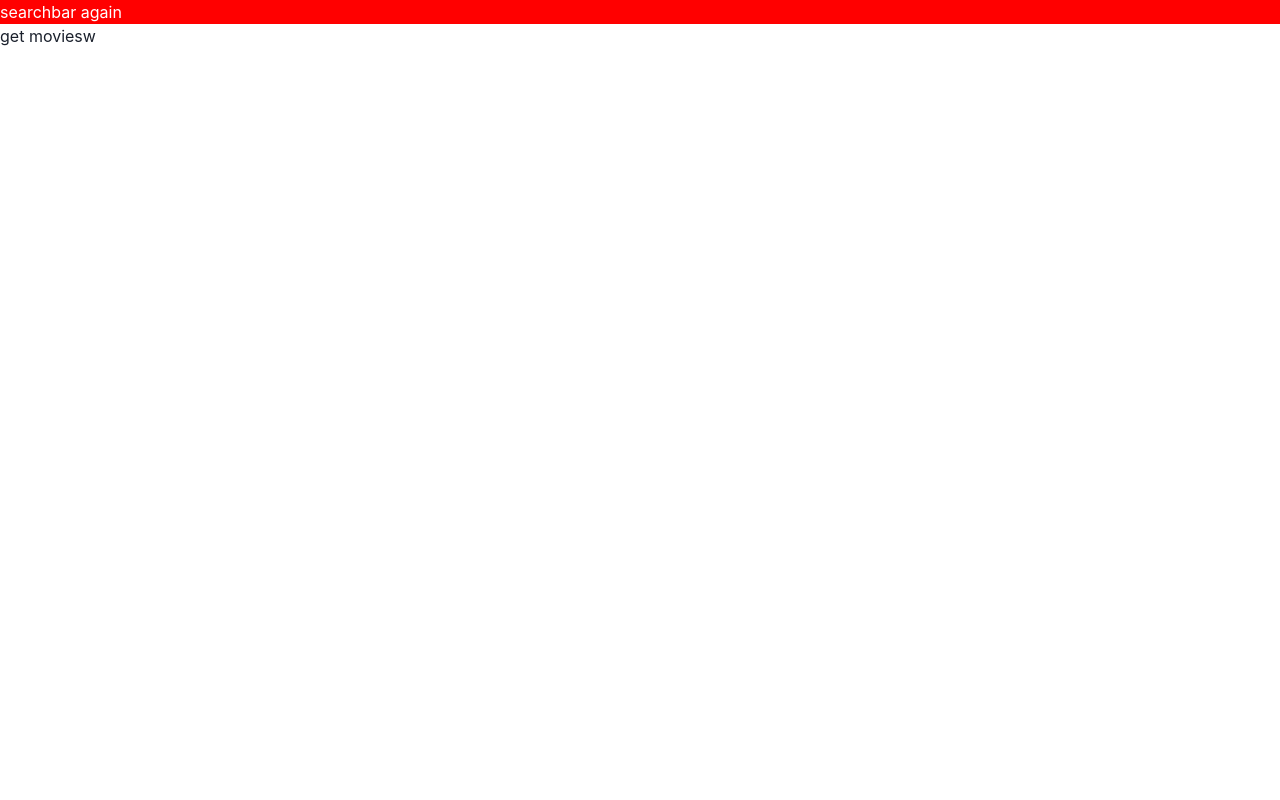
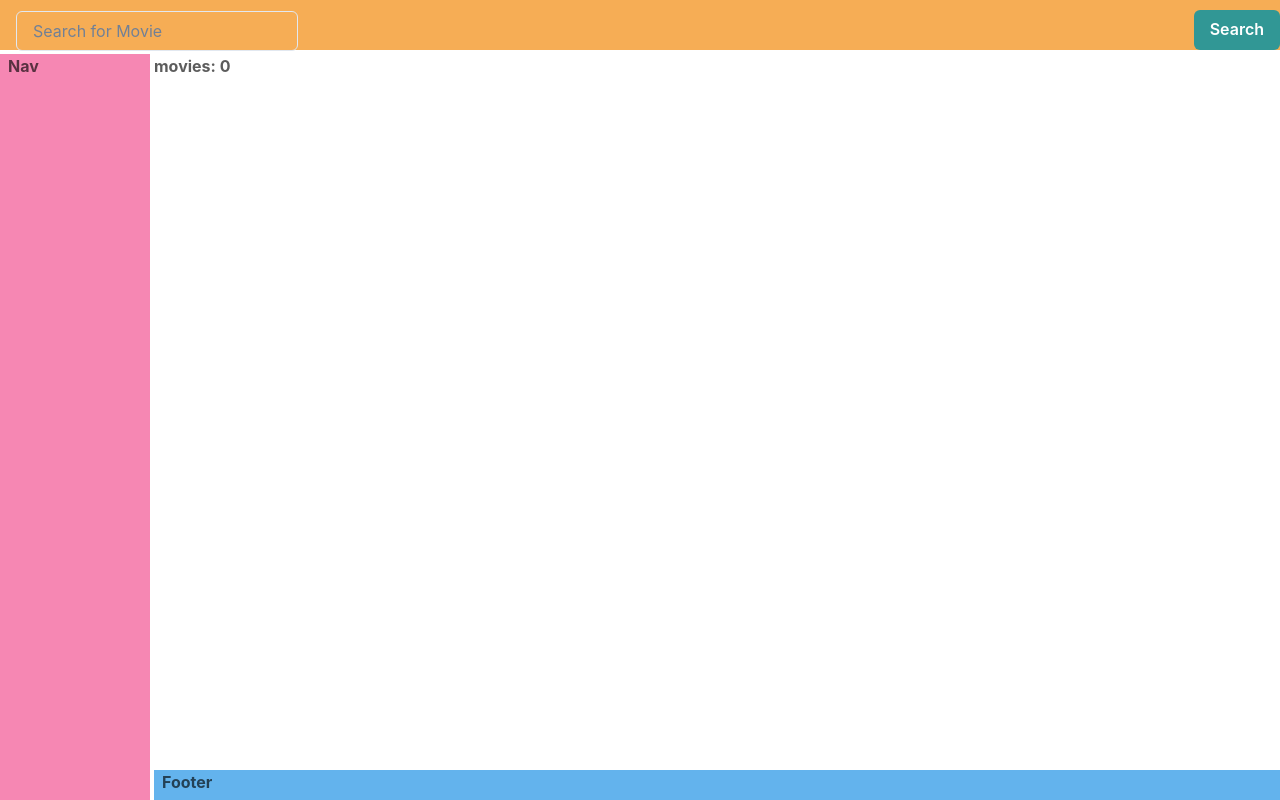
Before and after one commit to michael-aman01/MovieNightJS, a Next.js app: page / in a window 1280 px wide. Built offline with nearby package versions, Linux system fonts and the light colour scheme.

Commit message:
add movie widgets

```diff
--- a/components/App/index.js
+++ b/components/App/index.js
@@ -1,17 +1,38 @@
 import HeaderBar from "../HeaderBar";
 import styles from "./app.module.css"
 import React from "react";
-import Layout from "../Layout"
+
 import MoviesIndexItem from "../MovieIndexItem";
+import {  Grid, GridItem } from '@chakra-ui/react'
+import Searchbar from "../Searchbar";
+import MoviesIndex from "../MoviesIndex";
 export default function App(){
     return(
         <>
+<Grid
+  templateAreas={`"header header"
+                  "nav main"
+                  "nav footer"`}
+  gridTemplateRows={'50px 1fr 30px'}
+  gridTemplateColumns={'150px 1fr'}
+  h='100vh'
+  gap='1'
+  color='blackAlpha.700'
+  fontWeight='bold'
+>
+  <GridItem pl='2' bg='orange.300' area={'header'}>
+        <Searchbar></Searchbar>
+  </GridItem>
+  <GridItem pl='2' bg='pink.300' area={'nav'}>
+    Nav
+  </GridItem>
 
-        <div>
+    <MoviesIndex></MoviesIndex>
 
-            <HeaderBar></HeaderBar>
-            <MoviesIndexItem></MoviesIndexItem>
-        </div>
+  <GridItem pl='2' bg='blue.300' area={'footer'}>
+    Footer
+  </GridItem>
+</Grid>
         </>
     )
 }
--- a/components/HeaderBar/index.js
+++ b/components/HeaderBar/index.js
@@ -5,9 +5,9 @@ import Searchbar from "../Searchbar";
 export default function HeaderBar(){
     return (
         <>
-            <div className={styles.header_container}>
+
                <Searchbar></Searchbar>
-            </div>
+
         </>
     )
 }
--- a/components/Layout/index.js
+++ /dev/null
@@ -1,20 +0,0 @@
-import React from "react";
-import { Flex, Spacer, Center, Text, Square, Box, Grid, GridItem } from '@chakra-ui/react'
-
-export default function Layout({children}){
-    return (
-<Grid
-  h='100vh'
-  w='100vw'
-  templateRows='repeat(2, 1fr)'
-  templateColumns='repeat(5, 1fr)'
-  gap={3}
->
-
-
-
-  <GridItem colSpan={4} rowspan={4} bg='tomato' />
-  <GridItem rowSpan={1} colSpan={1} bg='tomato' />
-</Grid>
-    )
-}
--- a/components/MovieIndexItem/index.js
+++ b/components/MovieIndexItem/index.js
@@ -1,38 +1,44 @@
 import React from "react";
 import { useEffect, useState } from "react";
+import {Card, Flex, Stack, Heading, CardBody, CardFooter, Button, Image, CardHeader, Text,Box,  VStack, StackDivider} from "@chakra-ui/react"
 
-
-export default function MoviesIndexItem(){
-    const [title, setTitle] = useState("Avengers Endgame")
-    const [data, setData] = useState()
-    const [searchResults, setSearchResults] = useState()
-
-    const getData = async () => {
-        try{
-            const params = new URLSearchParams({s: title, r: "json"})
-            const req = await fetch(`api/search/`, {
-                method: "POST",
-                body: JSON.stringify({"title":title}),
-            })
-            console.log(req)
-            setSearchResults(req)
-        }catch(error){
-            console.log(error)
-        }
-    }
-
-
+export default function MoviesIndexItem({movieData}){
 
     return (
         <>
-            <div>
-               <button onClick={getData}>get moviesw</button>
-            </div>
-            {searchResults && (
-                <div>
-                    Data retrieved
-                </div>
-            )}
+        {movieData && (
+
+<Card
+  direction={{ base: 'column', sm: 'row' }}
+  overflow='hidden'
+  variant='outline'
+>
+  <Image
+    objectFit='cover'
+    maxW={{ base: '100%', sm: '200px' }}
+   src={movieData.Poster}
+
+  />
+
+  <Stack>
+    <CardBody>
+      <Heading size='lg'>{movieData.Title}</Heading>
+
+      <Text py='2'>
+        Caffè latte is a coffee beverage of Italian origin made with espresso
+        and steamed milk.
+      </Text>
+    </CardBody>
+
+    <CardFooter>
+      <Button variant='solid' colorScheme='blue'>
+            Add to Bookmarks
+      </Button>
+    </CardFooter>
+  </Stack>
+</Card>
+
+    )}
         </>
     )
 
--- /dev/null
+++ b/components/MoviesIndex/index.js
@@ -0,0 +1,52 @@
+import React from "react";
+import { useState, useEffect } from "react";
+import { Input, Stack, Container, Box, SimpleGrid, VStack, StackDivider, Flex} from "@chakra-ui/react";
+import Searchbar from "../Searchbar";
+import { useSelector } from "react-redux";
+import MoviesIndexItem from "../MovieIndexItem";
+export default function MoviesIndex(){
+    const stateMovies = useSelector(state => state.movies)
+    const [movies, setMovies] = useState()
+
+    useEffect(() => {
+        if(Object.values(stateMovies).length > 0){
+            setMovies(stateMovies.movies)
+        }
+    },[stateMovies])
+
+    useEffect(() => {
+        console.log("movies", movies)
+    },[movies])
+
+
+
+    return (
+        <>
+
+<Flex>
+
+
+  movies: {Object.values(stateMovies).length}
+            {movies  &&
+
+<VStack
+  divider={<StackDivider borderColor='gray.200' />}
+  spacing={4}
+  align='stretch'
+  w="90%"
+  h="100%"
+  padding="10%"
+>
+    {Object.values(movies).map((movie,i) => (<MoviesIndexItem movieData={movie} key={i}></MoviesIndexItem>))}
+        </VStack>
+
+
+
+            }
+
+</Flex>
+
+        </>
+    )
+
+}
--- a/components/Searchbar/index.js
+++ b/components/Searchbar/index.js
@@ -1,10 +1,64 @@
 import React from "react";
+import {useState, useEffect} from "react"
+import { useSelector, useDispatch } from "react-redux";
+import { Input, Stack, Spacer, Container, Box, Button, Flex, ButtonGroup, Heading } from "@chakra-ui/react";
+import style from "./searchbar.module.css"
+import MoviesIndex from "../MoviesIndex";
+import { addMovies } from "../../pages/store/movies";
 
 
 export default function Searchbar(){
+    const [title, setTitle] = useState("Avengers Endgame")
+    const [data, setData] = useState()
+    const [searchResults, setSearchResults] = useState()
+
+    const dispatch = useDispatch()
+
+    useEffect(() => {
+        if(searchResults !== undefined){
+            dispatch(addMovies(searchResults))
+        }
+    },[searchResults])
+
+    const getData = async () => {
+
+        try{
+            const params = new URLSearchParams({s: title, r: "json"})
+            const req = await fetch(`api/search/`, {
+                method: "POST",
+                body: JSON.stringify({"title":title}),
+            })
+            const data = await req.json()
+            console.log(data)
+            setSearchResults(data.Search)
+        }catch(error){
+            console.log(error)
+        }
+    }
+
     return (
         <>
-            <div>searchbar again</div>
-        </>
+
+
+  <Flex minWidth='max-content' alignItems='center' gap='2' justifyContent="center">
+  <Box p='2' >
+    <Heading size='lg'>
+        <Input placeholder="Search for Movie" variant="outline"></Input>
+    </Heading>
+  </Box>
+  <Spacer />
+  <ButtonGroup gap='2'>
+    <Button colorScheme='teal' onClick={getData}>Search</Button>
+
+  </ButtonGroup>
+</Flex>
+
+
+
+</>
     )
+
+
+
+
 }
--- a/components/Searchbar/searchbar.module.css
+++ b/components/Searchbar/searchbar.module.css
@@ -0,0 +1,4 @@
+.search_container {
+    width: 100%;
+
+}
--- a/package.json
+++ b/package.json
@@ -14,7 +14,11 @@
     "react": "^18.2.0",
     "react-dom": "^18.2.0",
     "react-dotenv": "^0.1.3",
+    "react-redux": "^8.0.5",
     "react-scripts": "5.0.1",
+    "redux": "^4.2.1",
+    "redux-logger": "^3.0.6",
+    "redux-thunk": "^2.4.2",
     "web-vitals": "^2.1.4"
   },
   "scripts": {
--- a/pages/api/search.js
+++ b/pages/api/search.js
@@ -23,7 +23,7 @@
       try{
         const data = await reqData.json()
         console.log(data)
-        return res.status(200).json({test: "food"})
+        return res.status(200).json(data)
       }catch(error){
         console.log(error.response)
       }
--- a/pages/index.js
+++ b/pages/index.js
@@ -1,13 +1,29 @@
 import React from "react";
 import App from "../components/App";
 import { ChakraProvider } from "@chakra-ui/react";
+import { Provider } from 'react-redux';
+import configureStore from './store/index';
+import { useDispatch } from 'react-redux';
+
+
 export default function Main(){
+  let store = configureStore({});
+// if (process.env.NODE_ENV !== 'production') {
+//   window.store = store;
+//   window.storage = sessionStorage
+//   window.sessionActions = sessionActions;
+// }
+
   return (
     <>
+    <Provider store={store}>
+
     <ChakraProvider>
       <App></App>
     </ChakraProvider>
 
+    </Provider>
+
     </>
   )
 }
--- /dev/null
+++ b/pages/store/index.js
@@ -0,0 +1,24 @@
+import {createStore, compose} from 'redux'
+
+import { combineReducers } from 'redux';
+import { applyMiddleware } from 'redux';
+import thunk from "redux-thunk";
+import MovieReducer from './movies';
+
+const rootReducer = combineReducers({
+    movies: MovieReducer
+})
+let enhancer
+
+if (process.env.NODE_ENV === 'production') {
+    enhancer = applyMiddleware(thunk);
+  } else {
+    const logger = require('redux-logger').default;
+    const composeEnhancers = compose
+    enhancer = composeEnhancers(applyMiddleware(thunk, logger));
+  }
+const configureStore = preLoadedState => {
+    return createStore(rootReducer, preLoadedState, enhancer)
+}
+
+export default configureStore;
--- /dev/null
+++ b/pages/store/movies.js
@@ -0,0 +1,19 @@
+
+const ADD_MOVIE = "ADD_MOVIE/movies"
+
+export const addMovies = movies => {
+    return {
+        type: ADD_MOVIE,
+        movies
+    }
+}
+
+export default function MovieReducer(initialState={}, action){
+    const newState = Object.freeze(initialState)
+    switch(action.type){
+        case ADD_MOVIE:
+            return {movies: action.movies}
+        default:
+            return {...newState}
+    }
+}
```
Also changed, not shown: 1 other file (tests, documents, lock files or other folders).
